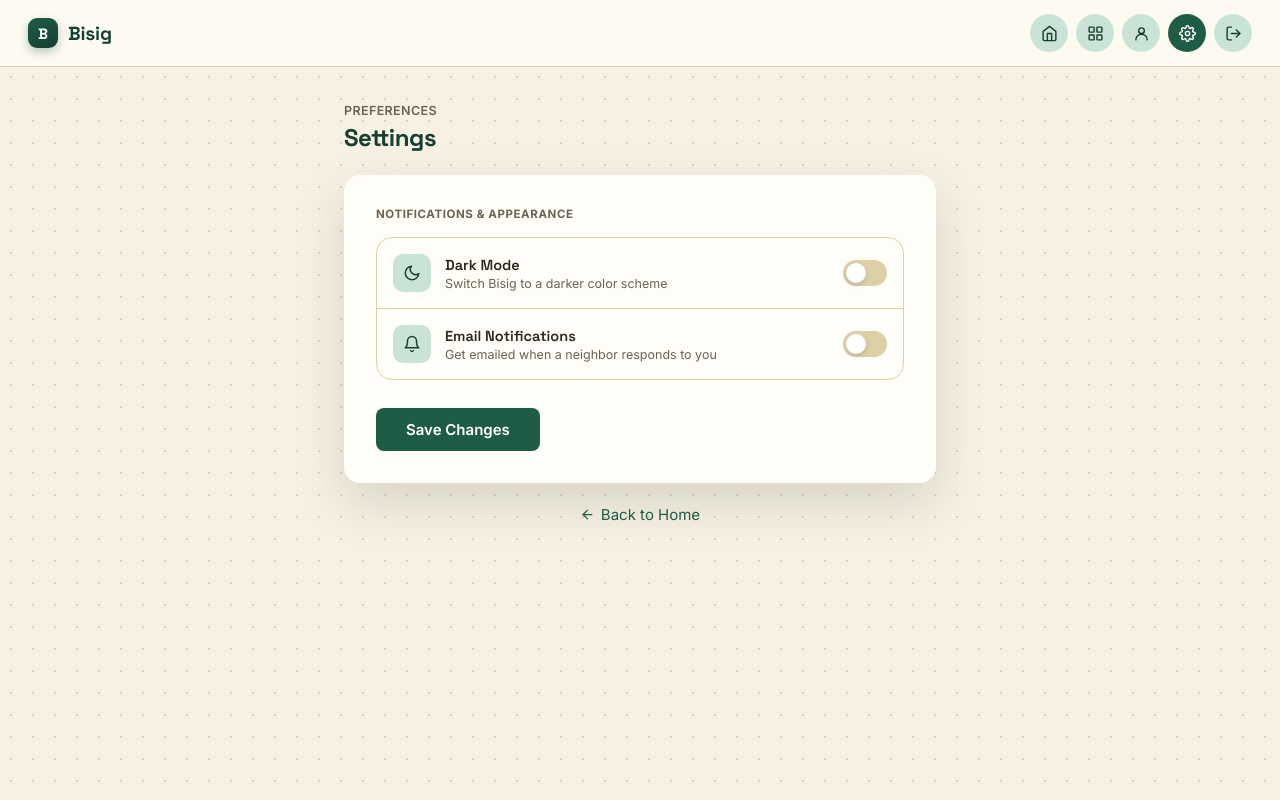
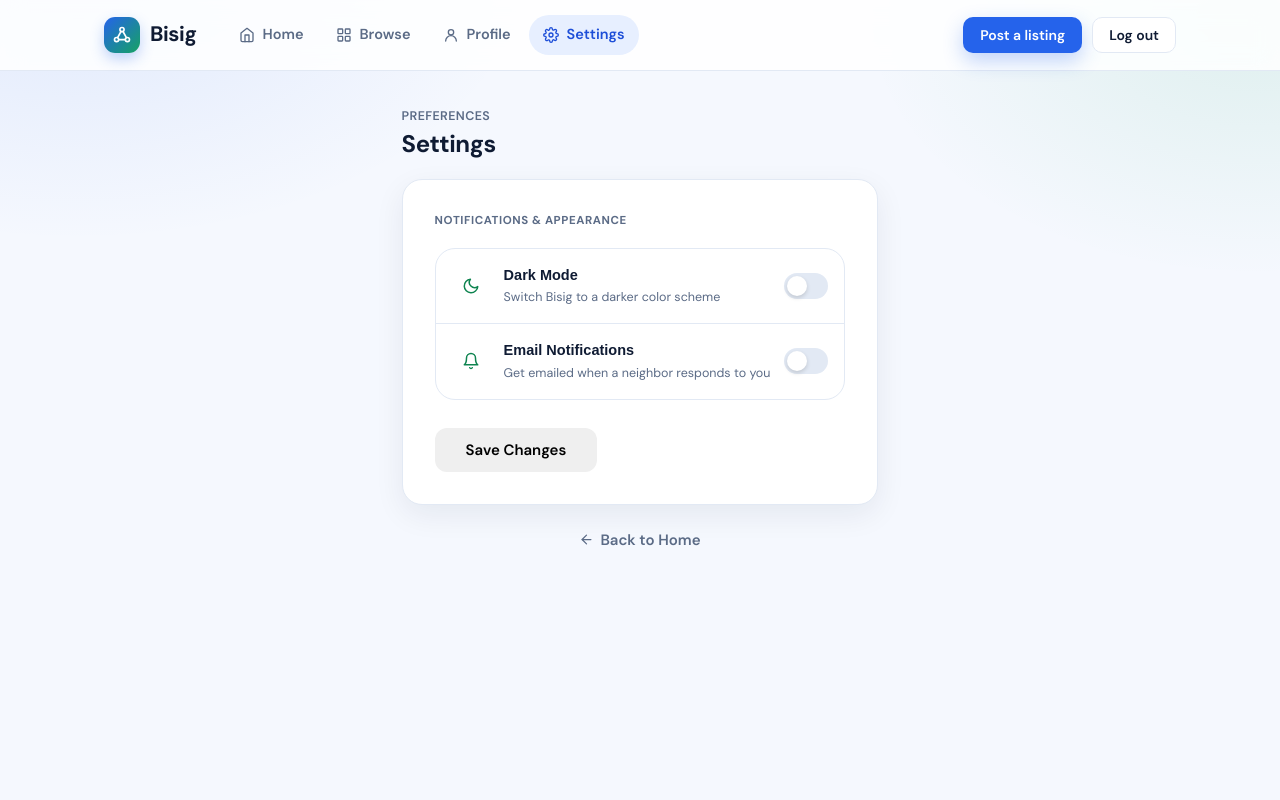
Before and after one commit to alexabaniasia/Bisig, a Django app: page /settings/ in a window 1280 px wide. Run offline with Django 5.2, Linux system fonts and the light colour scheme; the visitor is signed in with stand-in values (Sample User, id 1); data comes from the database, SQL or seed files in the repository.

Commit message:
Add blue/green design system with new navbar and footer

```diff
--- a/static/css/common/common.css
+++ b/static/css/common/common.css
@@ -1,256 +1,331 @@
-/* Bisig — shared tokens & base
-   Loaded on every page, before the page-specific stylesheet. */
+/* Bisig — shared design system
+   Blue = trust & teamwork · Green = growth & cooperation */
 
-@import url('https://fonts.googleapis.com/css2?family=Inter:wght@400;500;600;700&family=Space+Grotesk:wght@500;600;700&display=swap');
+@import url('https://fonts.googleapis.com/css2?family=DM+Sans:wght@400;500;600;700&display=swap');
 
 :root {
-    --paper: #F6F1E3;
-    --paper-dark: #ECE3CC;
-    --card: #FFFDF7;
-    --ink: #2A241A;
-    --ink-soft: #6B6252;
-    --green: #1F5C45;
-    --green-dark: #163F30;
-    --mint: #C9E4D6;
-    --amber: #D98E2B;
-    --amber-dark: #B5731C;
-    --line: #DED0A6;
-    --error: #B3442C;
-    --radius: 16px;
-    --shadow: 0 20px 50px rgba(38, 32, 20, 0.14);
+    --bg: #F5F8FE;
+    --surface: #FFFFFF;
+    --surface-alt: #F8FAFD;
+    --ink: #0F1B33;
+    --ink-soft: #5B6B86;
+    --line: #E2E9F4;
+
+    --blue: #2563EB;
+    --blue-dark: #1D4ED8;
+    --blue-soft: #E7EFFF;
+    --blue-ink: #1D4ED8;
+    --green: #16A263;
+    --green-dark: #0F8450;
+    --green-soft: #DFF5EA;
+    --green-ink: #0F7A4A;
+    --navy: #0B1B3B;
+
+    --danger: #CF3F2A;
+    --danger-soft: #FCE9E5;
+
+    --radius: 20px;
+    --shadow: 0 10px 30px rgba(15, 27, 51, 0.07);
+    --shadow-lg: 0 28px 70px rgba(15, 27, 51, 0.16);
 }
 
 * { box-sizing: border-box; }
 
-html { -webkit-text-size-adjust: 100%; }
+html { -webkit-text-size-adjust: 100%; scroll-behavior: smooth; }
 
 body {
     margin: 0;
     min-height: 100vh;
-    font-family: 'Inter', sans-serif;
+    display: flex;
+    flex-direction: column;
+    font-family: 'DM Sans', system-ui, -apple-system, 'Segoe UI', sans-serif;
     font-size: 15px;
+    line-height: 1.5;
     color: var(--ink);
-    background-color: var(--paper);
-    background-image: radial-gradient(circle, var(--line) 1px, transparent 1px);
-    background-size: 22px 22px;
+    background-color: var(--bg);
+    background-image:
+        radial-gradient(700px 420px at 6% -4%, rgba(37, 99, 235, 0.10), transparent 65%),
+        radial-gradient(600px 400px at 98% 2%, rgba(22, 162, 99, 0.10), transparent 65%);
+    background-repeat: no-repeat;
     -webkit-font-smoothing: antialiased;
 }
 
-h1, h2 {
-    font-family: 'Space Grotesk', sans-serif;
+main { flex: 1 0 auto; }
+
+h1, h2, h3, h4 {
+    margin: 0;
+    color: var(--ink);
     font-weight: 700;
     letter-spacing: -0.02em;
-    color: var(--green-dark);
-    margin: 0;
+    line-height: 1.15;
 }
 
-a { color: var(--green); text-decoration: none; }
+p { margin: 0; }
+
+a { color: var(--blue); text-decoration: none; }
 a:hover { text-decoration: underline; }
 
-/* ---------- Top navigation (home / profile / settings) ---------- */
+.container { width: 100%; max-width: 1120px; margin: 0 auto; padding: 0 24px; }
+.container.narrow { max-width: 760px; }
+.container.narrow-sm { max-width: 600px; }
+.page { padding-top: 48px; padding-bottom: 72px; }
+.section { padding: 56px 0; }
+
+/* ---------- Navbar ---------- */
 
 .site-header {
     position: sticky;
     top: 0;
-    z-index: 20;
-    background: rgba(255, 253, 247, 0.78);
-    backdrop-filter: blur(10px);
-    -webkit-backdrop-filter: blur(10px);
+    z-index: 50;
+    background: var(--surface);
+    background: color-mix(in srgb, var(--surface) 86%, transparent);
+    backdrop-filter: saturate(160%) blur(12px);
+    -webkit-backdrop-filter: saturate(160%) blur(12px);
     border-bottom: 1px solid var(--line);
 }
 
-.topbar {
+.nav-inner {
     display: flex;
     align-items: center;
-    justify-content: space-between;
-    width: 100%;
-    padding: 14px 28px;
-    gap: 16px;
-    box-sizing: border-box;
+    gap: 28px;
+    min-height: 70px;
 }
 
-.topbar .wordmark {
+.brand {
+    display: inline-flex;
+    align-items: center;
+    gap: 10px;
+    flex: none;
+    font-size: 21px;
+    font-weight: 700;
+    letter-spacing: -0.02em;
+    color: var(--ink);
+}
+
+.brand:hover { text-decoration: none; opacity: 0.9; }
+
+.brand-mark {
+    flex: none;
+    width: 36px;
+    height: 36px;
+    border-radius: 11px;
+    display: grid;
+    place-items: center;
+    color: #fff;
+    background: linear-gradient(135deg, var(--blue), var(--green));
+    box-shadow: 0 6px 14px rgba(37, 99, 235, 0.28);
+}
+
+.brand-mark svg { width: 20px; height: 20px; }
+
+.nav-links {
     display: flex;
     align-items: center;
-    gap: 10px;
-    font-family: 'Space Grotesk', sans-serif;
-    font-weight: 700;
-    font-size: 19px;
-    color: var(--green-dark);
-    text-decoration: none;
-    letter-spacing: -0.01em;
-    flex: none;
+    gap: 4px;
+    flex: 1;
 }
 
-.topbar .wordmark:hover { text-decoration: none; opacity: 0.88; }
+.nav-link {
+    display: inline-flex;
+    align-items: center;
+    gap: 8px;
+    padding: 9px 14px;
+    border-radius: 999px;
+    font-size: 14.5px;
+    font-weight: 600;
+    color: var(--ink-soft);
+    transition: background 0.15s, color 0.15s;
+}
 
-.topbar .logo-mark {
-    width: 30px;
-    height: 30px;
-    border-radius: 9px;
-    background: linear-gradient(155deg, var(--green) 0%, var(--green-dark) 100%);
-    color: white;
-    display: flex;
+.nav-link svg { width: 16px; height: 16px; flex: none; }
+.nav-link:hover { color: var(--ink); background: var(--surface-alt); text-decoration: none; }
+.nav-link.is-active { color: var(--blue-ink); background: var(--blue-soft); }
+
+.nav-actions { display: flex; align-items: center; gap: 10px; flex: none; margin-left: auto; }
+
+@media (max-width: 860px) {
+    .nav-inner { flex-wrap: wrap; gap: 10px 16px; padding-top: 12px; padding-bottom: 12px; }
+    .nav-actions { order: 2; }
+    .nav-links { order: 3; flex: 1 0 100%; overflow-x: auto; padding-bottom: 2px; }
+    .nav-link { white-space: nowrap; }
+}
+
+@media (max-width: 480px) {
+    .nav-actions .btn-primary { display: none; }
+}
+
+/* ---------- Buttons ---------- */
+
+.btn {
+    display: inline-flex;
     align-items: center;
     justify-content: center;
+    gap: 8px;
+    padding: 13px 22px;
+    border: 1px solid transparent;
+    border-radius: 12px;
+    font-family: inherit;
     font-size: 15px;
-    font-weight: 700;
-    box-shadow: 0 4px 10px rgba(31, 92, 69, 0.32);
+    font-weight: 600;
+    line-height: 1.2;
+    cursor: pointer;
+    transition: background 0.15s, border-color 0.15s, color 0.15s, transform 0.15s, box-shadow 0.15s;
 }
 
-.topbar nav {
-    display: flex;
-    gap: 8px;
-    align-items: center;
-}
+.btn:hover { text-decoration: none; transform: translateY(-1px); }
+.btn:focus-visible { outline: 3px solid rgba(37, 99, 235, 0.35); outline-offset: 2px; }
+.btn svg { width: 16px; height: 16px; flex: none; }
 
-.topbar nav a.nav-btn {
-    flex: none;
-    width: 38px;
-    height: 38px;
-    border-radius: 50%;
-    background: var(--mint);
-    color: var(--green-dark);
-    display: flex;
-    align-items: center;
-    justify-content: center;
-    text-decoration: none;
-    transition: background 0.15s, color 0.15s, transform 0.15s;
-}
+.btn-primary { background: var(--blue); color: #fff; box-shadow: 0 8px 20px rgba(37, 99, 235, 0.28); }
+.btn-primary:hover { background: var(--blue-dark); color: #fff; }
 
-.topbar nav a.nav-btn svg { width: 17px; height: 17px; }
+.btn-green { background: var(--green); color: #fff; box-shadow: 0 8px 20px rgba(22, 162, 99, 0.28); }
+.btn-green:hover { background: var(--green-dark); color: #fff; }
 
-.topbar nav a.nav-btn:hover {
-    background: var(--green);
-    color: white;
-    text-decoration: none;
-    transform: translateY(-1px);
-}
+.btn-outline { background: var(--surface); border-color: var(--line); color: var(--ink); }
+.btn-outline:hover { border-color: var(--blue); color: var(--blue); }
 
-.topbar nav a.nav-btn.is-active {
-    background: var(--green);
-    color: white;
-}
+.btn-danger-outline { color: var(--danger); }
+.btn-danger-outline:hover { border-color: var(--danger); color: var(--danger); background: var(--danger-soft); }
 
-.topbar nav a.nav-btn.is-signout:hover {
-    background: var(--amber);
-    color: white;
-}
+.btn-light-outline { background: rgba(255, 255, 255, 0.08); border-color: rgba(255, 255, 255, 0.35); color: #fff; }
+.btn-light-outline:hover { background: rgba(255, 255, 255, 0.16); color: #fff; }
 
-@media (max-width: 560px) {
-    .topbar { padding: 12px 16px; }
-}
+.btn-sm { padding: 9px 16px; font-size: 14px; border-radius: 10px; }
+.btn-block { display: flex; width: 100%; }
 
-/* ---------- Generic card & form styling, reused across pages ---------- */
+/* ---------- Small building blocks ---------- */
 
 .card {
-    background: var(--card);
+    background: var(--surface);
+    border: 1px solid var(--line);
     border-radius: var(--radius);
     box-shadow: var(--shadow);
 }
 
 .eyebrow {
-    font-size: 13.5px;
-    color: var(--ink-soft);
-    margin: 6px 0 0 0;
+    display: inline-flex;
+    align-items: center;
+    gap: 8px;
+    padding: 7px 14px;
+    border-radius: 999px;
+    background: var(--blue-soft);
+    color: var(--blue-ink);
+    font-size: 13px;
+    font-weight: 600;
 }
 
+.eyebrow .dot { width: 8px; height: 8px; border-radius: 50%; background: var(--green); }
+
+.page-title { margin-bottom: 28px; }
+.page-title .kicker {
+    font-size: 12.5px;
+    font-weight: 700;
+    letter-spacing: 0.06em;
+    text-transform: uppercase;
+    color: var(--blue);
+}
+.page-title h1 { font-size: 34px; margin: 8px 0 8px; }
+.page-title p { color: var(--ink-soft); }
+
+.section-head { text-align: center; max-width: 620px; margin: 0 auto 40px; }
+.section-head h2 { font-size: clamp(28px, 3.6vw, 36px); margin-bottom: 10px; }
+.section-head p { color: var(--ink-soft); font-size: 16px; line-height: 1.6; }
+
 .error-banner {
-    max-width: 360px;
-    margin: 0 auto 16px auto;
+    margin: 0 0 18px;
     padding: 12px 16px;
-    background: #F6E3DC;
-    border: 1px solid #E3B6A3;
-    color: var(--error);
-    border-radius: 10px;
-    font-size: 13.5px;
+    background: var(--danger-soft);
+    border: 1px solid #F3C4BA;
+    color: var(--danger);
+    border-radius: 12px;
+    font-size: 14px;
 }
 
-form.stack p { margin: 0 0 16px 0; }
+.errorlist { list-style: none; margin: 0 0 6px; padding: 0; color: var(--danger); font-size: 13px; }
+
+.form-foot { margin-top: 22px; text-align: center; color: var(--ink-soft); font-size: 14.5px; }
+.form-foot a { font-weight: 600; }
+
+.back-link {
+    display: flex;
+    align-items: center;
+    justify-content: center;
+    gap: 6px;
+    margin-top: 24px;
+    font-weight: 600;
+    color: var(--ink-soft);
+}
+.back-link:hover { color: var(--blue); text-decoration: none; }
+
+/* ---------- Forms ---------- */
+
+form.stack p { margin: 0 0 18px; }
 
 form.stack p label {
     display: block;
-    font-size: 13px;
+    margin-bottom: 7px;
+    font-size: 14px;
     font-weight: 600;
     color: var(--ink);
-    margin-bottom: 6px;
 }
 
-form.stack input,
+form.stack input:not([type="checkbox"]):not([type="radio"]),
 form.stack select,
 form.stack textarea {
     width: 100%;
-    padding: 11px 14px;
+    padding: 12px 14px;
     border: 1px solid var(--line);
-    background: var(--paper);
-    border-radius: 8px;
-    font-family: 'Inter', sans-serif;
-    font-size: 14.5px;
+    border-radius: 12px;
+    background: var(--surface-alt);
+    font-family: inherit;
+    font-size: 15px;
     color: var(--ink);
-    transition: border-color 0.15s, box-shadow 0.15s;
+    transition: border-color 0.15s, box-shadow 0.15s, background 0.15s;
 }
 
-form.stack input::placeholder { color: var(--ink-soft); }
-
-form.stack input[type="file"] {
-    padding: 9px 10px;
-    cursor: pointer;
-}
-
-form.stack input[type="checkbox"] {
-    width: auto;
-    accent-color: var(--green);
-    margin-right: 8px;
-}
+form.stack textarea { min-height: 120px; resize: vertical; }
+form.stack input::placeholder, form.stack textarea::placeholder { color: #93A1BA; }
+form.stack input[type="file"] { padding: 9px 10px; cursor: pointer; }
 
 form.stack input:focus,
 form.stack select:focus,
 form.stack textarea:focus {
     outline: none;
-    border-color: var(--green);
-    box-shadow: 0 0 0 3px rgba(31, 92, 69, 0.15);
+    border-color: var(--blue);
+    background: var(--surface);
+    box-shadow: 0 0 0 4px rgba(37, 99, 235, 0.14);
 }
 
-form.stack input:disabled {
-    background: var(--paper-dark);
-    color: var(--ink-soft);
-    cursor: not-allowed;
+form.stack input:disabled { background: var(--line); color: var(--ink-soft); cursor: not-allowed; }
+
+/* ---------- Footer ---------- */
+
+.site-footer { margin-top: 24px; background: var(--surface); border-top: 1px solid var(--line); }
+
+.footer-grid {
+    display: grid;
+    grid-template-columns: 2fr 1fr 1fr;
+    gap: 40px;
+    padding-top: 48px;
+    padding-bottom: 32px;
 }
 
-.btn {
-    display: block;
-    width: 100%;
-    padding: 13px;
-    background-color: var(--green);
-    color: white;
-    border: none;
-    border-radius: 8px;
-    font-family: 'Inter', sans-serif;
-    font-size: 15px;
-    font-weight: 600;
-    cursor: pointer;
-    margin-top: 4px;
-    transition: background 0.2s;
+.footer-about p { margin-top: 14px; max-width: 34ch; color: var(--ink-soft); line-height: 1.6; }
+
+.footer-col h4 { font-size: 14px; margin-bottom: 14px; }
+.footer-col a { display: block; margin-bottom: 10px; color: var(--ink-soft); font-size: 14.5px; }
+.footer-col a:hover { color: var(--blue); text-decoration: none; }
+
+.footer-bottom {
+    padding-top: 20px;
+    padding-bottom: 28px;
+    border-top: 1px solid var(--line);
+    color: var(--ink-soft);
+    font-size: 13.5px;
 }
 
-.btn:hover { background-color: var(--green-dark); }
-.btn:focus-visible { outline: 2px solid var(--amber); outline-offset: 2px; }
-
-.btn-amber { background-color: var(--amber); color: var(--green-dark); }
-.btn-amber:hover { background-color: var(--amber-dark); color: white; }
-
-.back-link {
-    display: inline-flex;
-    align-items: center;
-    gap: 6px;
-    margin: 22px auto 0 auto;
-    width: fit-content;
+@media (max-width: 720px) {
+    .footer-grid { grid-template-columns: 1fr 1fr; }
+    .footer-about { grid-column: 1 / -1; }
 }
-
-main.wrap { text-align: inherit; }
-main.wrap .back-link {
-    display: flex;
-    justify-content: center;
-    margin-left: auto;
-    margin-right: auto;
-}
--- a/templates/partials/topbar.html
+++ b/templates/partials/topbar.html
@@ -1,24 +1,34 @@
 <header class="site-header">
-    <div class="topbar">
-        <a href="{% url 'home:home' %}" class="wordmark">
-            <span class="logo-mark">B</span> Bisig
+    <div class="container nav-inner">
+        <a href="{% url 'home:home' %}" class="brand">
+            <span class="brand-mark">
+                <svg viewBox="0 0 24 24" fill="none" stroke="currentColor" stroke-width="2" stroke-linecap="round" stroke-linejoin="round"><circle cx="12" cy="5.5" r="2.5"/><circle cx="5.5" cy="17.5" r="2.5"/><circle cx="18.5" cy="17.5" r="2.5"/><path d="m10.8 7.8-4.1 7.4M13.2 7.8l4.1 7.4M8 17.5h8"/></svg>
+            </span>
+            Bisig
         </a>
-        <nav>
-            <a href="{% url 'home:home' %}" class="nav-btn {% if active == 'home' %}is-active{% endif %}" title="Home" aria-label="Home">
+
+        <nav class="nav-links" aria-label="Main">
+            <a href="{% url 'home:home' %}" class="nav-link {% if active == 'home' %}is-active{% endif %}">
                 <svg viewBox="0 0 24 24" fill="none" stroke="currentColor" stroke-width="2" stroke-linecap="round" stroke-linejoin="round"><path d="m3 9 9-7 9 7v11a2 2 0 0 1-2 2H5a2 2 0 0 1-2-2z"/><path d="M9 22V12h6v10"/></svg>
+                Home
             </a>
-            <a href="{% url 'listings:listing_list' %}" class="nav-btn {% if active == 'browse' %}is-active{% endif %}" title="Browse" aria-label="Browse">
+            <a href="{% url 'listings:listing_list' %}" class="nav-link {% if active == 'browse' %}is-active{% endif %}">
                 <svg viewBox="0 0 24 24" fill="none" stroke="currentColor" stroke-width="2" stroke-linecap="round" stroke-linejoin="round"><rect x="3" y="3" width="7" height="7" rx="1"/><rect x="14" y="3" width="7" height="7" rx="1"/><rect x="3" y="14" width="7" height="7" rx="1"/><rect x="14" y="14" width="7" height="7" rx="1"/></svg>
+                Browse
             </a>
-            <a href="{% url 'user_profile:profile' %}" class="nav-btn {% if active == 'profile' %}is-active{% endif %}" title="Profile" aria-label="Profile">
+            <a href="{% url 'user_profile:profile' %}" class="nav-link {% if active == 'profile' %}is-active{% endif %}">
                 <svg viewBox="0 0 24 24" fill="none" stroke="currentColor" stroke-width="2" stroke-linecap="round" stroke-linejoin="round"><path d="M20 21a8 8 0 0 0-16 0"/><circle cx="12" cy="8" r="4"/></svg>
+                Profile
             </a>
-            <a href="{% url 'user_settings:settings' %}" class="nav-btn {% if active == 'settings' %}is-active{% endif %}" title="Settings" aria-label="Settings">
+            <a href="{% url 'user_settings:settings' %}" class="nav-link {% if active == 'settings' %}is-active{% endif %}">
                 <svg viewBox="0 0 24 24" fill="none" stroke="currentColor" stroke-width="2" stroke-linecap="round" stroke-linejoin="round"><circle cx="12" cy="12" r="3"/><path d="M19.4 15a1.65 1.65 0 0 0 .33 1.82l.06.06a2 2 0 1 1-2.83 2.83l-.06-.06a1.65 1.65 0 0 0-1.82-.33 1.65 1.65 0 0 0-1 1.51V21a2 2 0 0 1-4 0v-.09A1.65 1.65 0 0 0 9 19.4a1.65 1.65 0 0 0-1.82.33l-.06.06a2 2 0 1 1-2.83-2.83l.06-.06a1.65 1.65 0 0 0 .33-1.82 1.65 1.65 0 0 0-1.51-1H3a2 2 0 0 1 0-4h.09A1.65 1.65 0 0 0 4.6 9a1.65 1.65 0 0 0-.33-1.82l-.06-.06a2 2 0 1 1 2.83-2.83l.06.06a1.65 1.65 0 0 0 1.82.33H9a1.65 1.65 0 0 0 1-1.51V3a2 2 0 0 1 4 0v.09a1.65 1.65 0 0 0 1 1.51 1.65 1.65 0 0 0 1.82-.33l.06-.06a2 2 0 1 1 2.83 2.83l-.06.06a1.65 1.65 0 0 0-.33 1.82V9a1.65 1.65 0 0 0 1.51 1H21a2 2 0 0 1 0 4h-.09a1.65 1.65 0 0 0-1.51 1z"/></svg>
-            </a>
-            <a href="{% url 'login:logout' %}" class="nav-btn is-signout" title="Log out" aria-label="Log out">
-                <svg viewBox="0 0 24 24" fill="none" stroke="currentColor" stroke-width="2" stroke-linecap="round" stroke-linejoin="round"><path d="M9 21H5a2 2 0 0 1-2-2V5a2 2 0 0 1 2-2h4"/><path d="M16 17l5-5-5-5"/><path d="M21 12H9"/></svg>
+                Settings
             </a>
         </nav>
+
+        <div class="nav-actions">
+            <a href="{% url 'listings:listing_create' %}" class="btn btn-primary btn-sm">Post a listing</a>
+            <a href="{% url 'login:logout' %}" class="btn btn-outline btn-sm">Log out</a>
+        </div>
     </div>
 </header>
```
Also changed, not shown: static/css/common/auth.css (added, +91 -0 lines), templates/partials/footer.html (added, +26 -0 lines).
